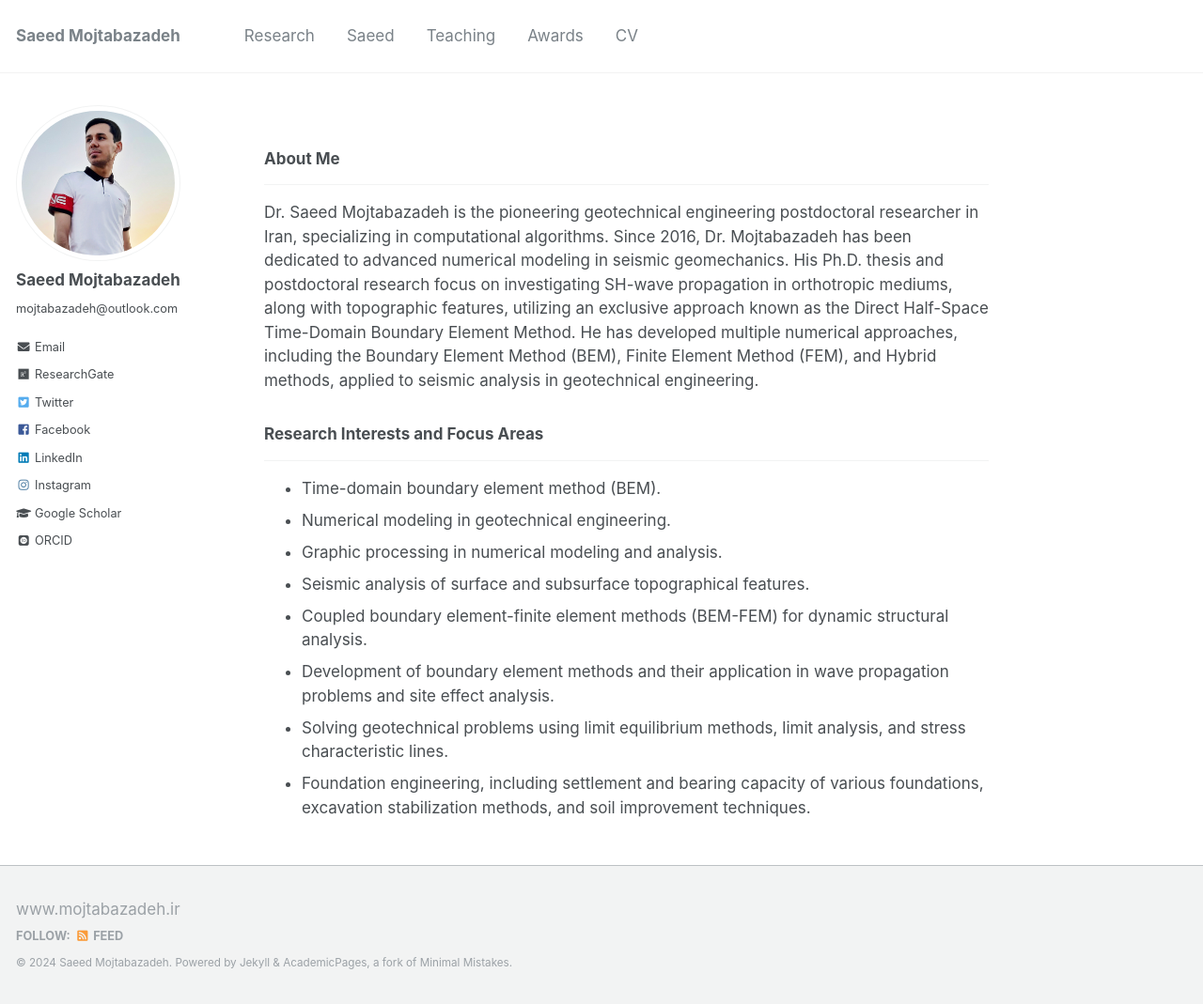
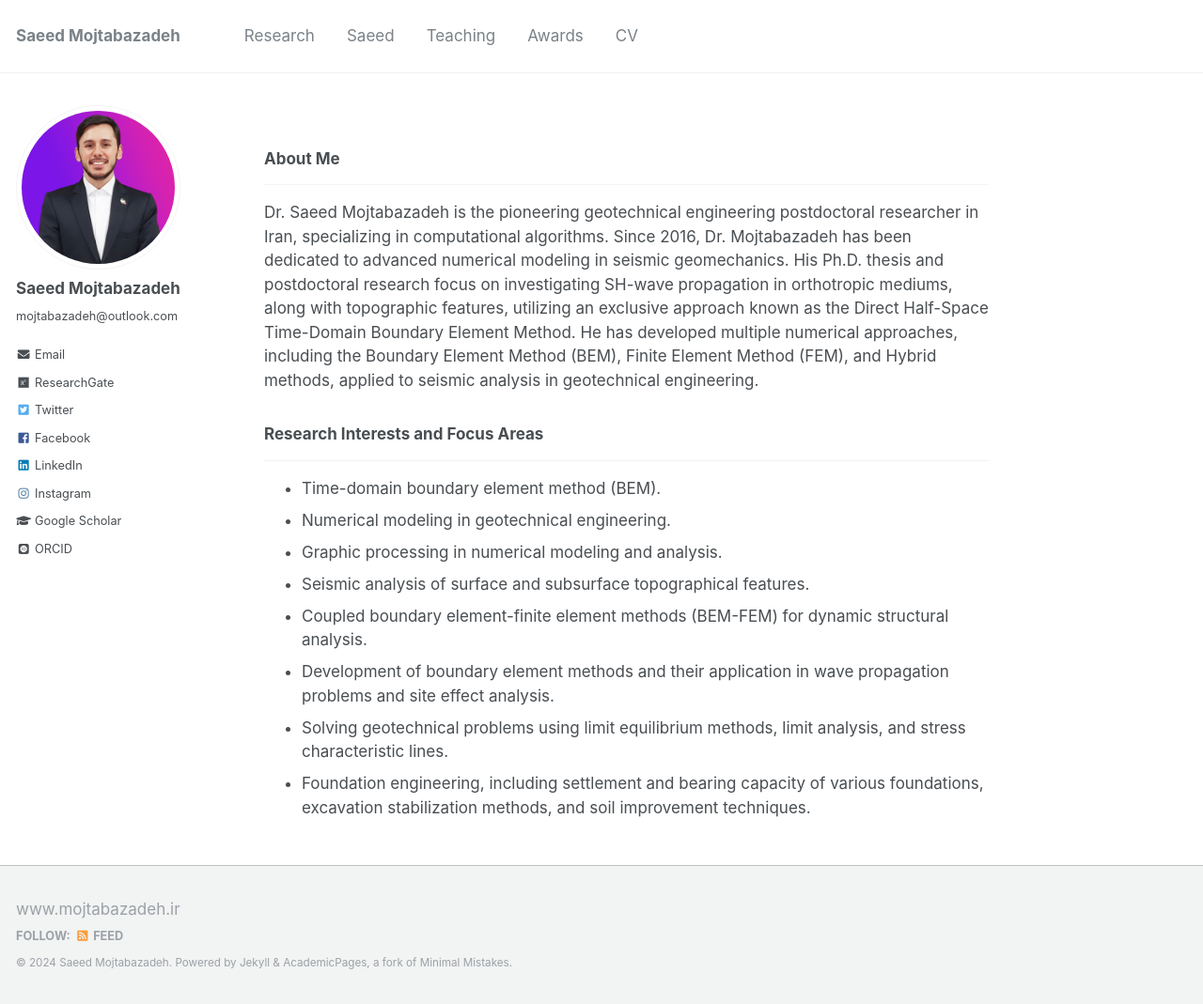
Before and after one commit to mojtabazadeh/mojtabazadeh.github.io, a Jekyll site: the page built from _pages/about.md, in a window 1280 px wide and 1069 px high. Shown: the whole window at 94% size. Built offline with Jekyll 4.4.1, drawn with Linux system fonts in a browser that asks for light colours; some web fonts are replaced.

Commit message:
Update _config.yml

```diff
--- a/_config.yml
+++ b/_config.yml
@@ -81,7 +81,7 @@ analytics:
 # Site Author
 author:
   name             : "Saeed Mojtabazadeh"
-  avatar           : "Saeed.jpg"
+  avatar           : "Saeed2.jpg"
   bio              : "mojtabazadeh@outlook.com"
   location         :
   employer         :
```
